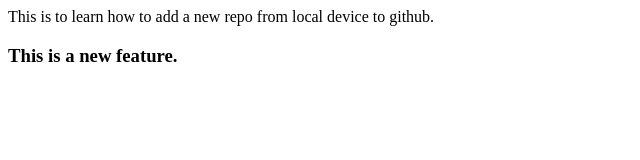
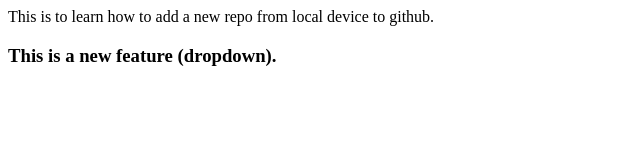
Before and after one commit to Nav25Kaur/localrepo, a plain HTML site: page index.html in a window 1280 px wide. Shown: the whole page, without its empty margins (0-640 px from the left). Drawn offline with Linux system fonts and the light colour scheme.

Commit message:
Add new feature

```diff
--- a/index.html
+++ b/index.html
@@ -1,2 +1,2 @@
 <p>This is to learn how to add a new repo from local device to github.</p>
-<h3>This is a new feature.</h3>
+<h3>This is a new feature (dropdown).</h3>
```
